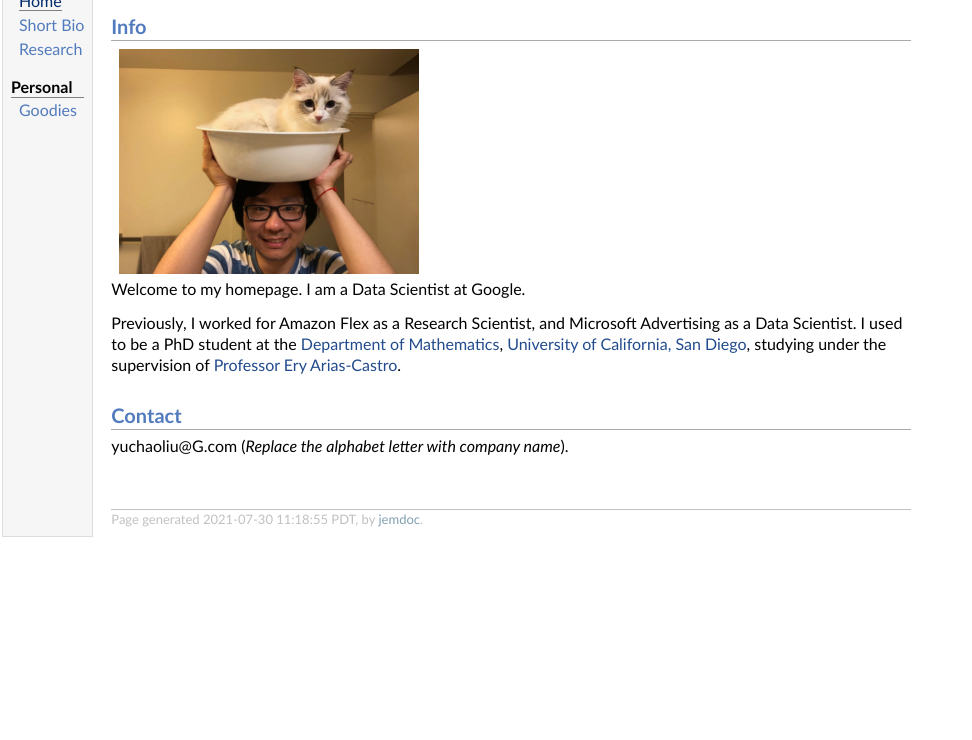
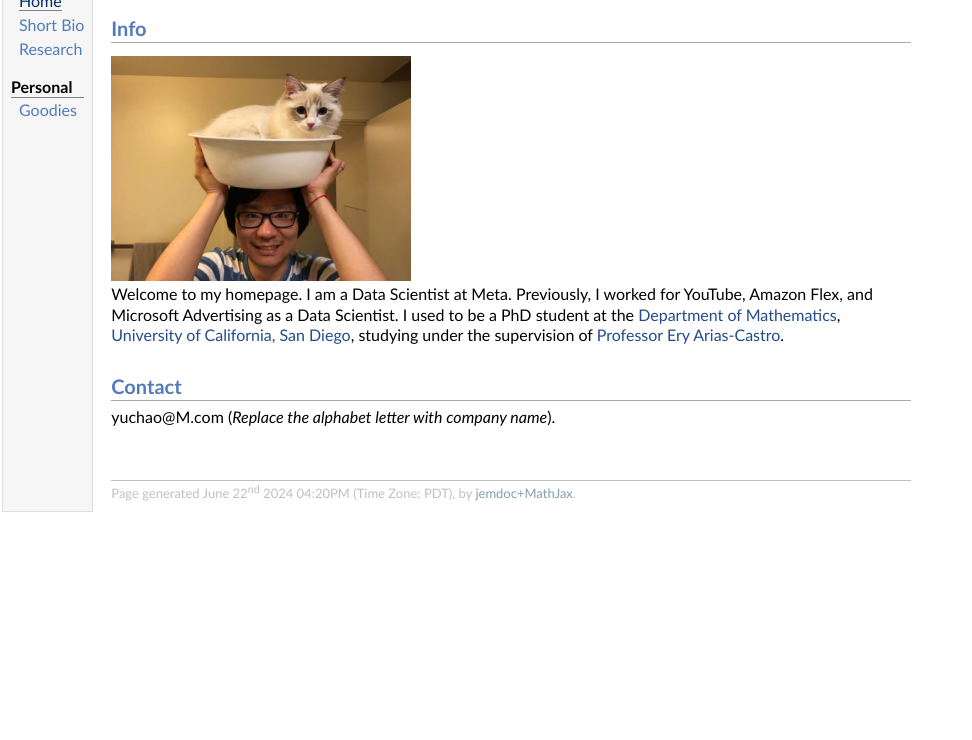
Before and after one commit to nozoeli/nozoeli.github.io, a plain HTML site: page index.html in a window 1280 px wide. Shown: the part 60-800 px from the top of the page, without its empty margins (0-972 px from the left). Drawn offline with Linux system fonts and the light colour scheme.

Commit message:
Add files via upload

```diff
--- a/index.html
+++ b/index.html
@@ -5,7 +5,8 @@
 <meta name="generator" content="jemdoc, see http://jemdoc.jaboc.net/" />
 <meta http-equiv="Content-Type" content="text/html;charset=utf-8" />
 <link rel="stylesheet" href="jemdoc.css" type="text/css" />
-<title>Yuchao Liu</title>
+<title>Yuchao Liu
+</title>
 </head>
 <body>
 <table summary="Table for page layout." id="tlayout">
@@ -20,19 +21,34 @@
 </td>
 <td id="layout-content">
 <div id="toptitle">
-<h1>Yuchao Liu</h1>
+<h1>Yuchao Liu
+</h1>
+<div id="subtitle">
 </div>
-<h2>Info</h2>
-<table class="imgtable"><tr><td>
-<img src="image1.JPG" alt="figure" width="300px" height="225px" />&nbsp;</td>
-<td align="left"></td></tr></table>
-<p>Welcome to my homepage. I am a Data Scientist at Google. </p>
-<p>Previously, I worked for Amazon Flex as a Research Scientist, and Microsoft Advertising as a Data Scientist. I used to be a PhD student at the <a href="http://math.ucsd.edu/">Department of Mathematics</a>, <a href="http://www.ucsd.edu">University of California, San Diego</a>, studying under the supervision of <a href="http://www.math.ucsd.edu/~eariasca/">Professor Ery Arias-Castro</a>.</p>
-<h2>Contact</h2>
-<p>yuchaoliu@G.com (<i>Replace the alphabet letter with company name</i>).</p>
+</div>
+<h2>Info
+</h2>
+<p>
+</p>
+<div id="text-img-container"><div id="img-container">
+<img src="image1.JPG" alt="figure" width="300px" height="225px" /></div>
+<div id="text-container"></div></div>
+<p>Welcome to my homepage. I am a Data Scientist at Meta.
+
+
+
+Previously, I worked for YouTube, Amazon Flex, and Microsoft Advertising as a Data Scientist. I used to be a PhD student at the <a href="http://math.ucsd.edu/" target=&ldquo;blank&rdquo;>Department of Mathematics</a>, <a href="http://www.ucsd.edu" target=&ldquo;blank&rdquo;>University of California, San Diego</a>, studying under the supervision of <a href="http://www.math.ucsd.edu/~eariasca/" target=&ldquo;blank&rdquo;>Professor Ery Arias-Castro</a>.
+
+
+</p>
+<h2>Contact
+</h2>
+<p>
+yuchao@M.com (<i>Replace the alphabet letter with company name</i>).
+</p>
 <div id="footer">
 <div id="footer-text">
-Page generated 2021-07-30 11:18:55 PDT, by <a href="http://jemdoc.jaboc.net/">jemdoc</a>.
+Page generated June 22<sup>nd</sup> 2024  04:20PM (Time Zone: PDT), by <a href="https://github.com/wsshin/jemdoc_mathjax" target="blank">jemdoc+MathJax</a>.
 </div>
 </div>
 </td>
```
Also changed, not shown: bio.html (+14 -6 lines).
